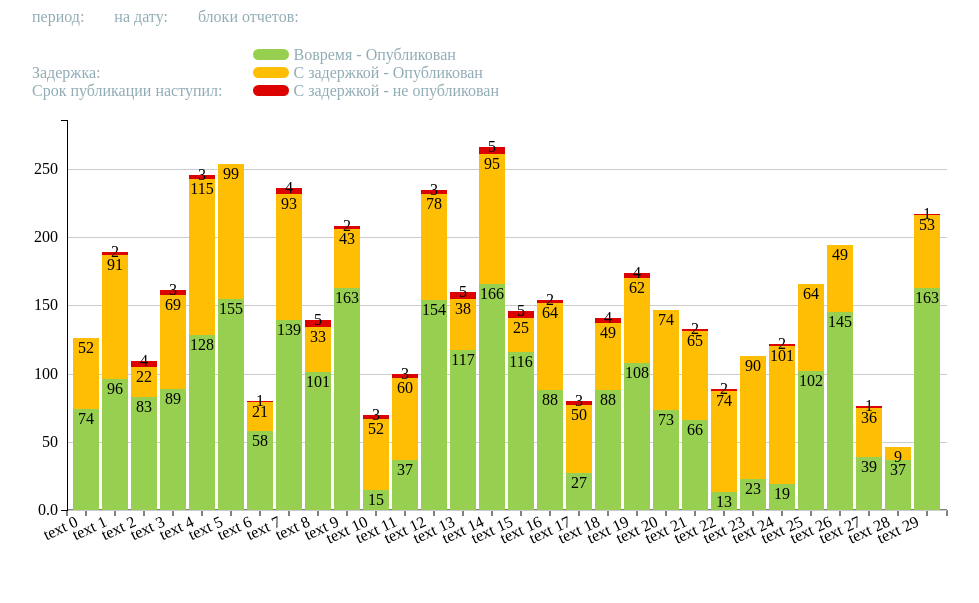
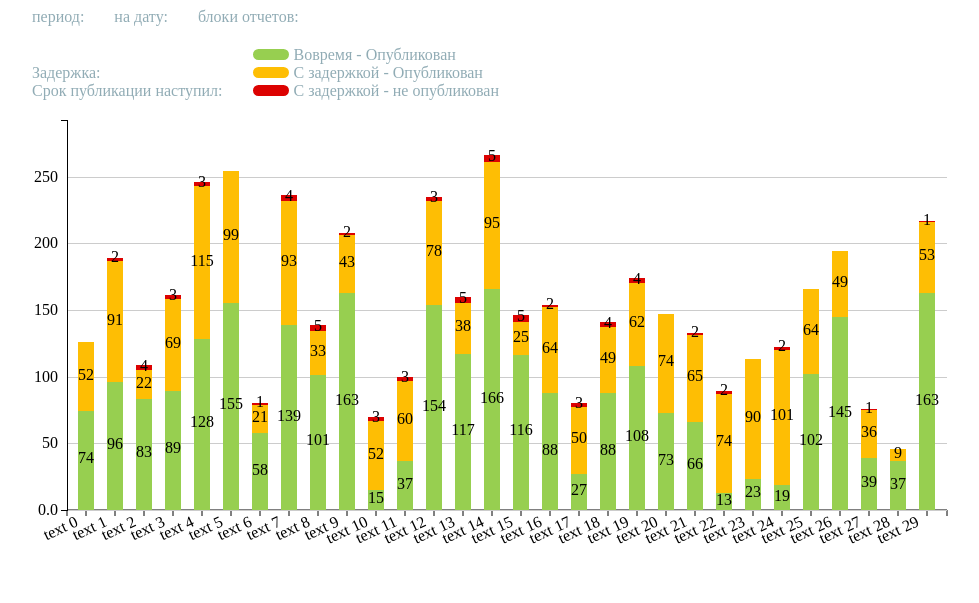
Before and after one commit to saintgluk/js, a plain HTML site: page d3.js/stacked bar chart/index.html in a window 1280 px wide. Shown: the whole page, without its empty margins (1-980 px from the left). Drawn offline with Linux system fonts and the light colour scheme.

Commit message:
1. уменьшина ширина столбцов 2. текст на шкале выровнен по середине

```diff
--- a/d3.js/stacked bar chart/index.html
+++ b/d3.js/stacked bar chart/index.html
@@ -291,7 +291,7 @@ function getRandomInt(min, max)
 
     // Our Y domain is from zero to our highest total
     y.domain([0, d3.max(data, function (d) {
-        return d.total + 20;//+20 что бы по ОСи У была чуть выше
+        return d.total + (d.total * 10 / 100);//+20 что бы по ОСи У была чуть выше
     })]);
 
     svg.append("g")
@@ -344,7 +344,8 @@ d3.selectAll("g")
             return d.types;
         })
         .enter().append("rect")
-        .attr("width", x.rangeBand())
+        .attr("width", x.rangeBand()-10)
+        .attr("x", 5)
         .attr("y", function (d) {
             return y(d.y1);
         })
@@ -362,8 +363,11 @@ d3.selectAll("g")
 
 nameOrg.append("text")
     .attr("x", function(d){return x.rangeBand() / 2; })
-    .attr("y", function(d){return y(d.types[0].y1) ; })
-    .attr("dy", "15px")
+    .attr("y", function (d) { return y(d.types[0].y1); })
+    .attr("dy", function (d) {
+        return height - y(d.types[0].y1 - d.types[0].y1 / 2) + 3;
+    })
+    //.attr("dy", "15px")
     //.attr("fill", "green")
     .attr("text-anchor", "middle")
     .text(function(d) {
@@ -376,7 +380,9 @@ nameOrg.append("text")
 nameOrg.append("text")
     .attr("x", function(d){return x.rangeBand() / 2; })
     .attr("y", function(d){return y(d.types[1].y1); })
-    .attr("dy", "15px")
+    .attr("dy", function (d) {
+        return height - y(d.types[1].y1 - d.types[0].y1 - (d.types[1].y1 - d.types[0].y1) / 2) + 3;
+    })
     //.attr("fill", "yellow")
     .attr("text-anchor", "middle")
     .text(function(d) {
@@ -389,7 +395,9 @@ nameOrg.append("text")
 nameOrg.append("text")
     .attr("x", function(d){return x.rangeBand() / 2; })
     .attr("y", function(d){return y(d.types[2].y1); })
-    .attr("dy", "5px")
+    .attr("dy", function (d) {
+        return height - y(d.types[2].y1 - d.types[1].y1 - (d.types[2].y1 - d.types[1].y1)/2) + 3;
+    })
     //.attr("fill", "red")
     .attr("text-anchor", "middle")
     .text(function(d) {
```
